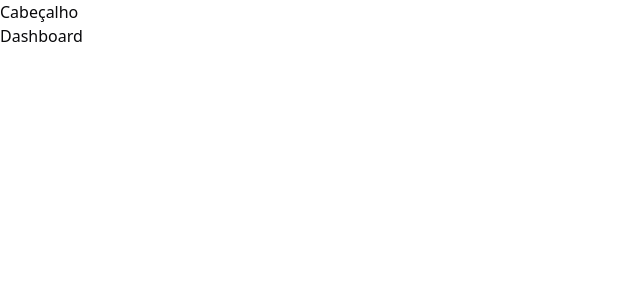
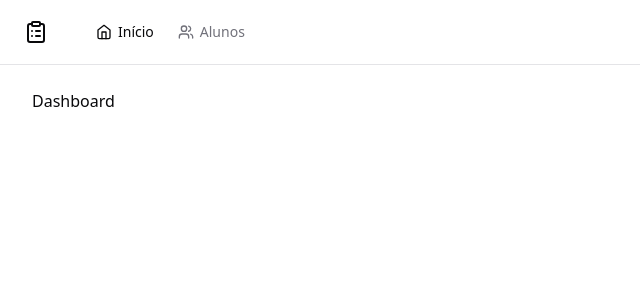
Before and after one commit to dev-rodrigues/bcweb, a React (Vite) app: page / in a window 1280 px wide. Shown: the top 300 px of the page, without its empty margins (0-640 px from the left). Built offline with nearby package versions, Linux system fonts and the light colour scheme.

Commit message:
feat(master): add nav link

```diff
--- a/package.json
+++ b/package.json
@@ -12,6 +12,7 @@
   "dependencies": {
     "@hookform/resolvers": "^3.3.4",
     "@radix-ui/react-label": "^2.0.2",
+    "@radix-ui/react-separator": "^1.0.3",
     "@radix-ui/react-slot": "^1.0.2",
     "add": "^2.0.6",
     "class-variance-authority": "^0.7.0",
--- /dev/null
+++ b/src/components/header.tsx
@@ -0,0 +1,28 @@
+import { Separator } from '@radix-ui/react-separator'
+import { ClipboardList, Home, Users } from 'lucide-react'
+
+import { NavLink } from '@/components/nav-link.tsx'
+
+export function Header() {
+  return (
+    <div className="border-b">
+      <div className="flex h-16 items-center gap-6 px-6">
+        <ClipboardList className="h-6 w-6" />
+
+        <Separator orientation="vertical" className="h-6" />
+
+        <nav className="flex items-center space-x-4 lg:space-x-6">
+          <NavLink to="/">
+            <Home className={'h-4 w-4'} />
+            Início
+          </NavLink>
+
+          <NavLink to="/sign-up">
+            <Users className={'h-4 w-4'} />
+            Alunos
+          </NavLink>
+        </nav>
+      </div>
+    </div>
+  )
+}
--- /dev/null
+++ b/src/components/nav-link.tsx
@@ -0,0 +1,14 @@
+import { Link, LinkProps, useLocation } from 'react-router-dom'
+
+export type NavLinkProps = LinkProps
+
+export function NavLink(props: NavLinkProps) {
+  const { pathname } = useLocation()
+  return (
+    <Link
+      data-current={pathname === props.to}
+      className="flex items-center gap-1.5 text-sm font-medium text-muted-foreground hover:text-foreground data-[current=true]:text-foreground"
+      {...props}
+    />
+  )
+}
--- /dev/null
+++ b/src/components/ui/separator.tsx
@@ -0,0 +1,29 @@
+import * as React from "react"
+import * as SeparatorPrimitive from "@radix-ui/react-separator"
+
+import { cn } from "@/lib/utils"
+
+const Separator = React.forwardRef<
+  React.ElementRef<typeof SeparatorPrimitive.Root>,
+  React.ComponentPropsWithoutRef<typeof SeparatorPrimitive.Root>
+>(
+  (
+    { className, orientation = "horizontal", decorative = true, ...props },
+    ref
+  ) => (
+    <SeparatorPrimitive.Root
+      ref={ref}
+      decorative={decorative}
+      orientation={orientation}
+      className={cn(
+        "shrink-0 bg-border",
+        orientation === "horizontal" ? "h-[1px] w-full" : "h-full w-[1px]",
+        className
+      )}
+      {...props}
+    />
+  )
+)
+Separator.displayName = SeparatorPrimitive.Root.displayName
+
+export { Separator }
--- a/src/pages/_layouts/app.tsx
+++ b/src/pages/_layouts/app.tsx
@@ -1,11 +1,13 @@
 import { Outlet } from 'react-router-dom'
+
+import { Header } from '@/components/header.tsx'
 
 export function AppLayout() {
   return (
-    <div>
-      <h1>Cabeçalho</h1>
+    <div className="flex min-h-screen flex-col antialiased">
+      <Header />
 
-      <div>
+      <div className="flex flex-1 flex-col gap-4 p-8 pt-6">
         <Outlet />
       </div>
     </div>
--- a/src/pages/_layouts/auth.tsx
+++ b/src/pages/_layouts/auth.tsx
@@ -3,7 +3,7 @@
 
 export function AuthLayout() {
   return (
-    <div className="grid min-h-screen grid-cols-2">
+    <div className="grid min-h-screen grid-cols-2 antialiased">
       <div className="flex h-full flex-col justify-between border-r border-foreground/5 bg-muted p-10 text-muted-foreground">
         <div className="flex items-center gap-3 text-lg text-foreground">
           <ClipboardList className="h-5 w-5" />
```
Also changed, not shown: 1 other file (tests, documents, lock files or other folders).
